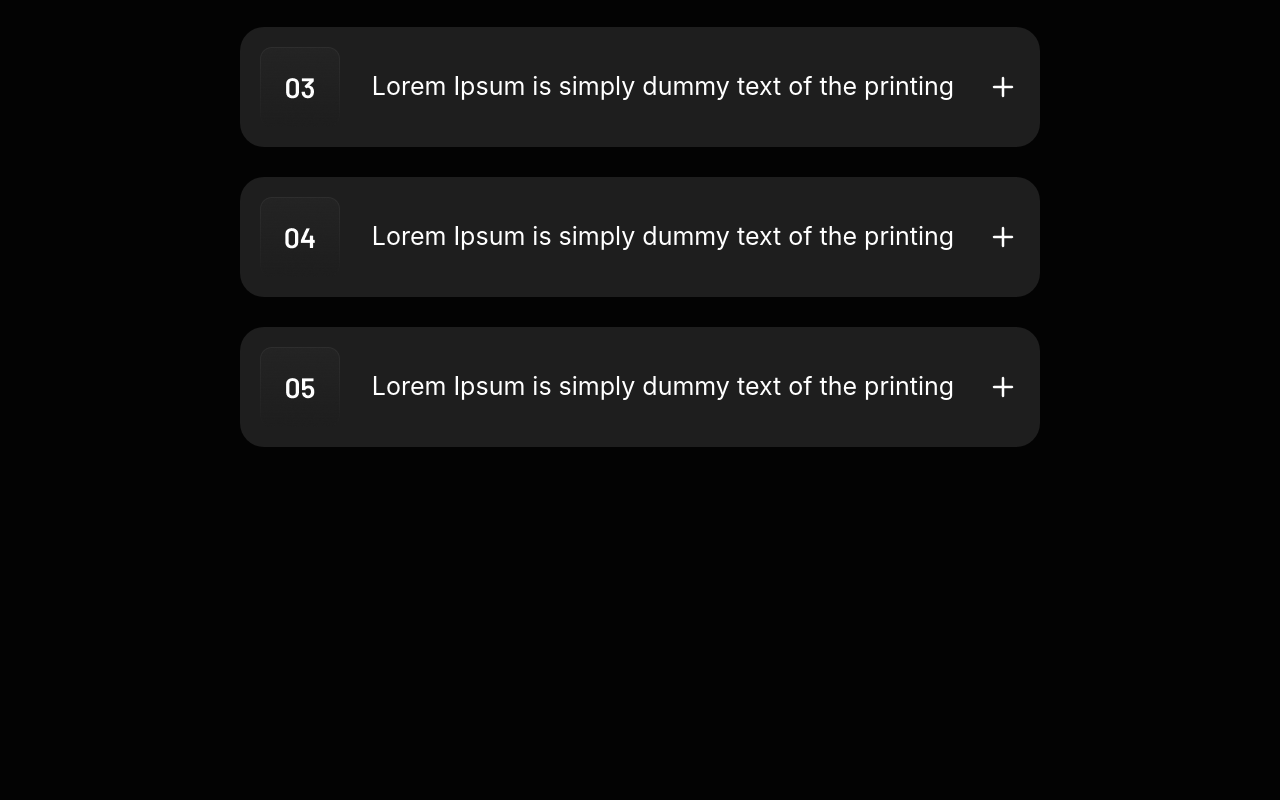
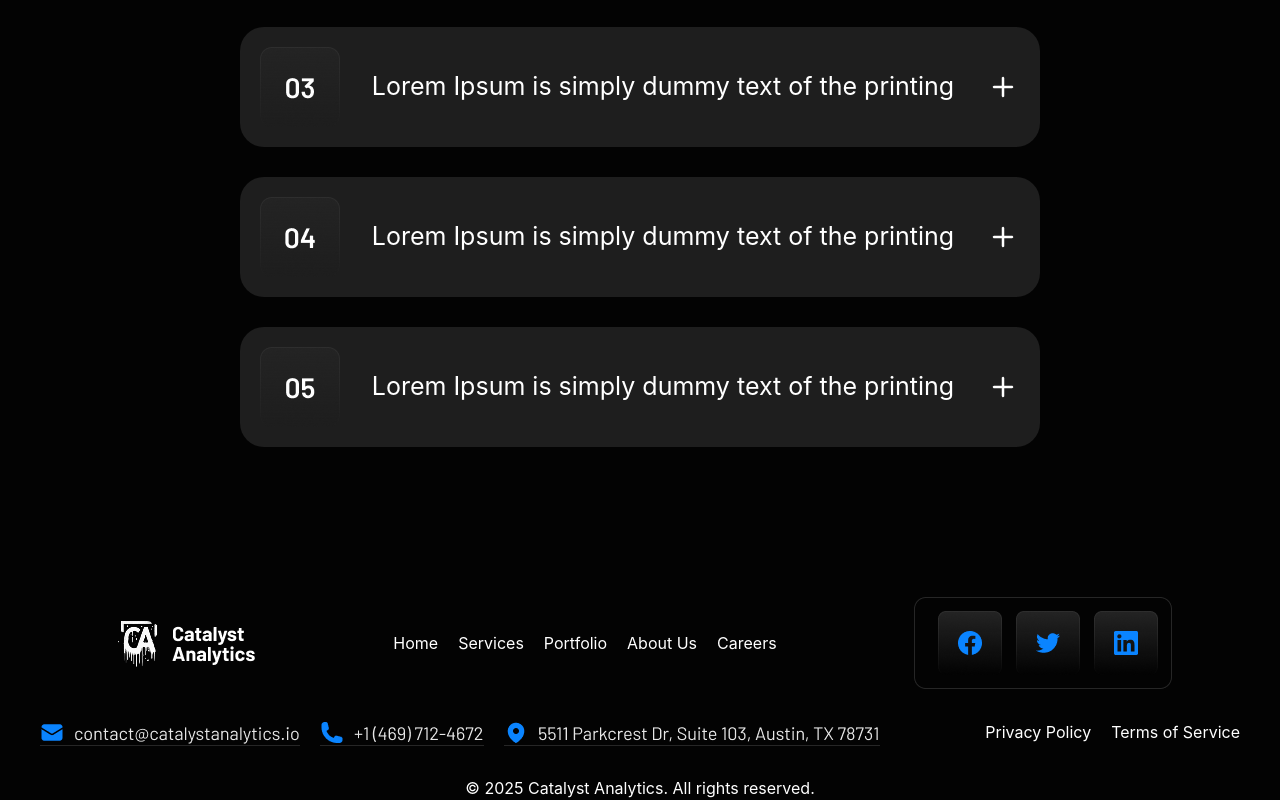
Before and after one commit to nozimnegmatov0010/exam3, a website: page index.html in a window 1280 px wide. Shown: the part 2018-2818 px from the top of the page. Before the commit the page ends 2465 px from the top, so only its background shows below. Drawn offline with nearby package versions, Linux system fonts and the light colour scheme; files that its build step writes are made by us from their sources.

Commit message:
section4

```diff
--- a/index.html
+++ b/index.html
@@ -90,5 +90,31 @@
         <img src="./src/images/Icon (19).png" alt="">
     </div>
 </section>
+<footer class="mt-[150px]">
+    <div class=" lg:flex  justify-between items-center  ">
+        <img class="m-auto" src="./src/images/Logo (5).png" alt="">
+        <div class="flex gap-[20px] m-auto ">
+            <p>Home</p>
+            <p>Services</p>
+            <p>Portfolio</p>
+            <p>About Us</p>
+            <p>Careers</p>
+        </div>
+        <img class="m-auto" src="./src/images/Sub Container.png" alt="">
+    </div>
+    <div class="m-auto lg:flex justify-between items-center mt-[30px]">
+        <div class="lg:flex gap-[20px]">
+            <img class="m-auto" src="./src/images/Button.png" alt="">
+            <img class="m-auto" src="./src/images/Button (1).png" alt="">
+            <img class="m-auto" src="./src/images/Button (2).png" alt="">
+
+        </div>
+        <div class="hidden lg:flex gap-[20px] ">
+            <p>Privacy Policy</p>
+            <p>Terms of Service</p>
+        </div>
+    </div>
+    <p class="text-center mt-[30px]">© 2025 Catalyst Analytics. All rights reserved.</p>
+</footer>
 </body>
 </html>
```
Also changed, not shown: src/images/Button (1).png (added), src/images/Button (2).png (added), src/images/Button.png (added), src/images/Sub Container.png (added).
